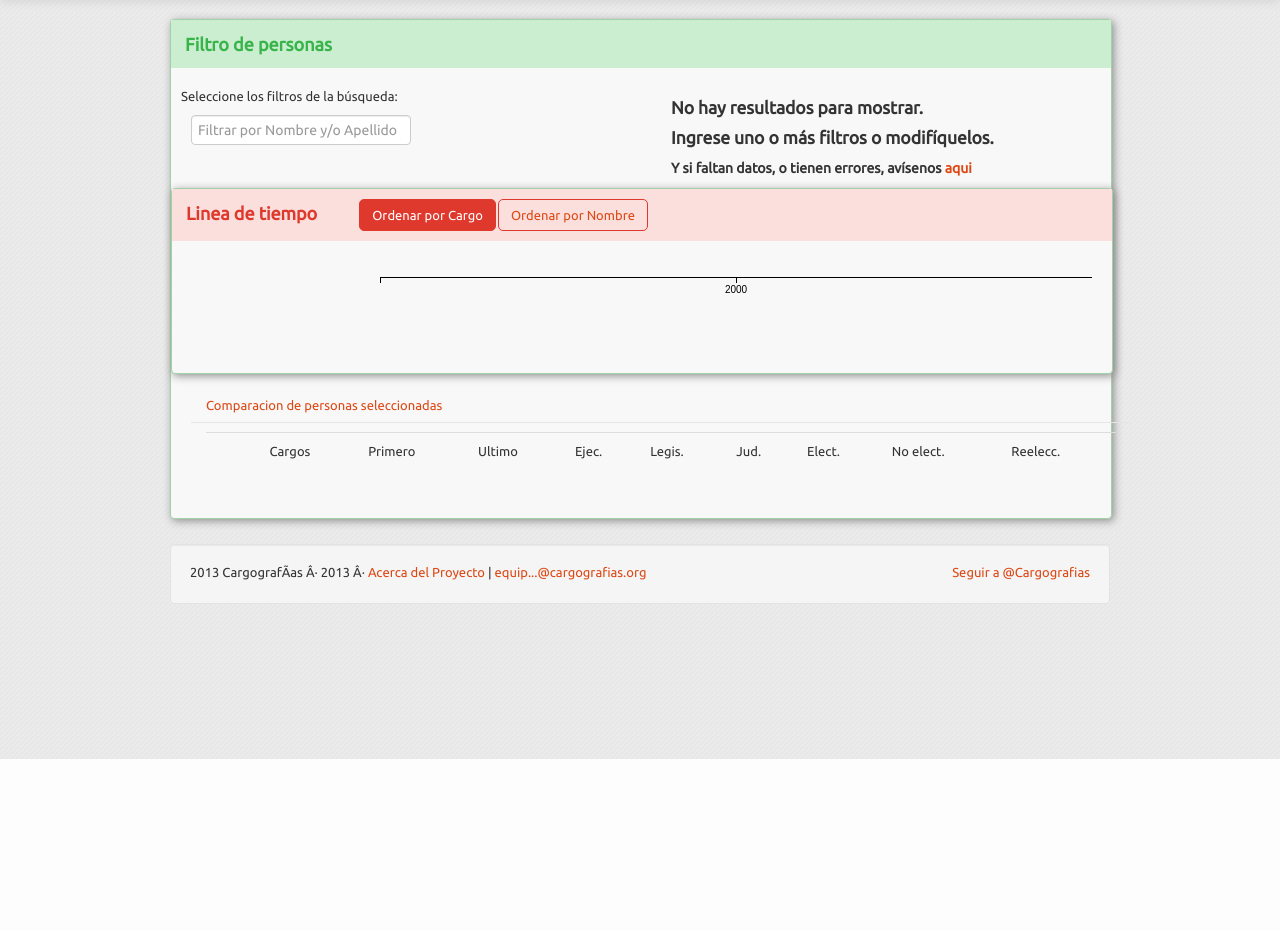
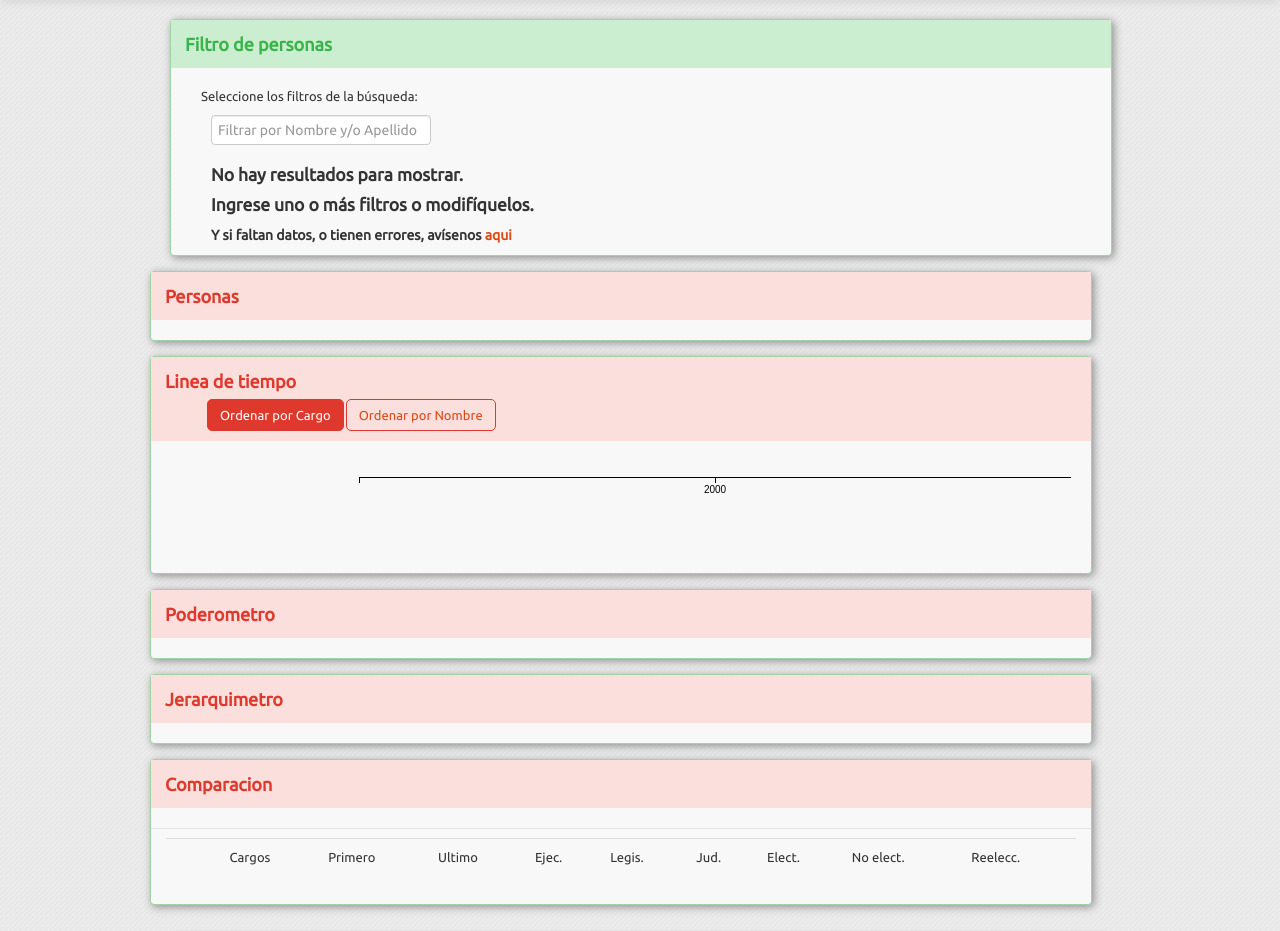
Before and after one commit to cargografias-team/cargografias, a PHP site: page / in a window 1280 px wide. Shown: the part 41-972 px from the top of the page. Before the commit the page ends 800 px from the top, so only its background shows below. Run offline with PHP 8.4, Linux system fonts and the light colour scheme; some libraries are stand-ins or nearby versions.

Commit message:
mock for new sections

```diff
--- a/web/angular/partials/buscador.html
+++ b/web/angular/partials/buscador.html
@@ -11,9 +11,14 @@
 					<div class="clearfix"></div>
 	  		</div>
 			  <div ng-include="'angular/partials/filtro.html'" ng-show="ready"></div>
-			  <div ng-include="'angular/partials/linea.html'"></div>
-			  <div ng-include="'angular/partials/comparador.html'"ng-show="ready"></div>
 			</div>
+      <div ng-include="'angular/partials/personas.html'" ng-show="ready"></div>
+      <div>
+       <div ng-include="'angular/partials/linea.html'"></div>
+      </div>
+        <div ng-include="'angular/partials/poderometro.html'"ng-show="ready"></div>
+        <div ng-include="'angular/partials/jerarquimetro.html'"ng-show="ready"></div>
+        <div ng-include="'angular/partials/comparador.html'"ng-show="ready"></div>
 		</div>
 	</div>
 </div>
--- a/web/angular/partials/comparador.html
+++ b/web/angular/partials/comparador.html
@@ -1,9 +1,8 @@
-<div class="accordion span12" id="comparacion-reports">
-	<div class="accordion-heading clearfix">
-		<a class="accordion-toggle" data-toggle="collapse"
-			data-parent="#persona-reports" href="">
-			Comparacion de personas seleccionadas
-		</a>
+<div class="row" id="linea-de-tiempo">
+  <div class="span12 accordion-group">
+    <div class="alert-error accordion-heading alert ">
+      <h3 class="titulo-tab">
+			Comparacion</h3>
 	</div>
 	<div class="accordion-body collapse in">
 		<div class="accordion-inner">
--- a/web/angular/partials/filtro.html
+++ b/web/angular/partials/filtro.html
@@ -1,4 +1,3 @@
-<div class="row">
 	<!-- esto esta en filtro.ctp -->
 	<div class="span6">
 		<p style="margin-left:10px;">Seleccione los filtros de la búsqueda:</p>
@@ -35,4 +34,3 @@
 			</div>
 		</div>
 	</div>
-</div>
--- /dev/null
+++ b/web/angular/partials/jerarquimetro.html
@@ -0,0 +1,7 @@
+<div class="row" id="linea-de-tiempo">
+	<div class="span12 accordion-group">
+		<div class="alert-error accordion-heading alert ">
+			<h3 class="titulo-tab">Jerarquimetro</h3>
+		</div>
+	</div>
+</div>
--- a/web/angular/partials/partial2.html
+++ /dev/null
@@ -1,5 +0,0 @@
-<p>This is the partial for view 2.</p>
-<p>
-  Showing of 'interpolate' filter:
-  {{ 'Current version is v%VERSION%.' | interpolate }}
-</p>
--- /dev/null
+++ b/web/angular/partials/personas.html
@@ -0,0 +1,7 @@
+<div class="row" id="linea-de-tiempo">
+	<div class="span12 accordion-group">
+		<div class="alert-error accordion-heading alert ">
+			<h3 class="titulo-tab">Personas</h3>
+		</div>
+	</div>
+</div>
--- /dev/null
+++ b/web/angular/partials/poderometro.html
@@ -0,0 +1,7 @@
+<div class="row" id="linea-de-tiempo">
+	<div class="span12 accordion-group">
+		<div class="alert-error accordion-heading alert ">
+			<h3 class="titulo-tab">Poderometro</h3>
+		</div>
+	</div>
+</div>
--- a/web/css/publico.css
+++ b/web/css/publico.css
@@ -70,7 +70,6 @@
 .titulo-tab{
 	margin-top: 0px;
 	margin-bottom: 0px;
-	float: left;
 }
 
 .titulo-tab-ul{
```
